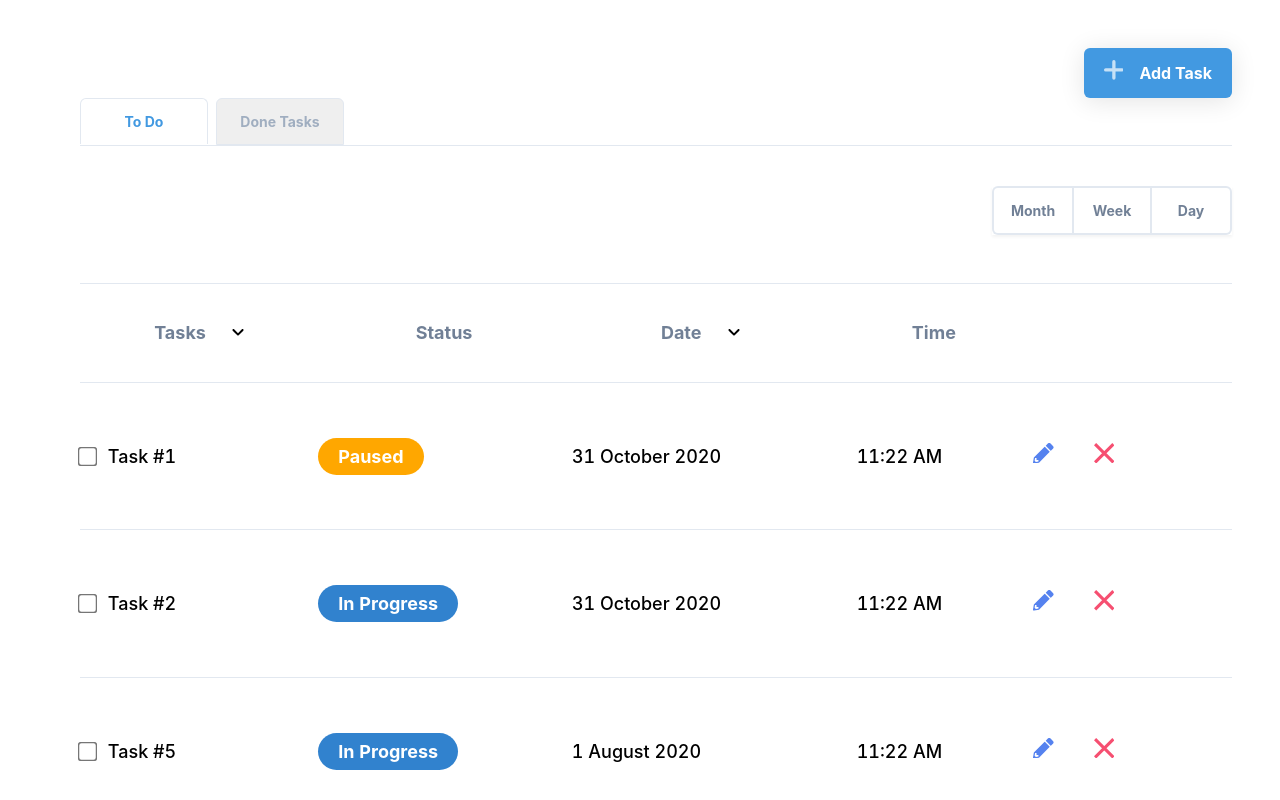
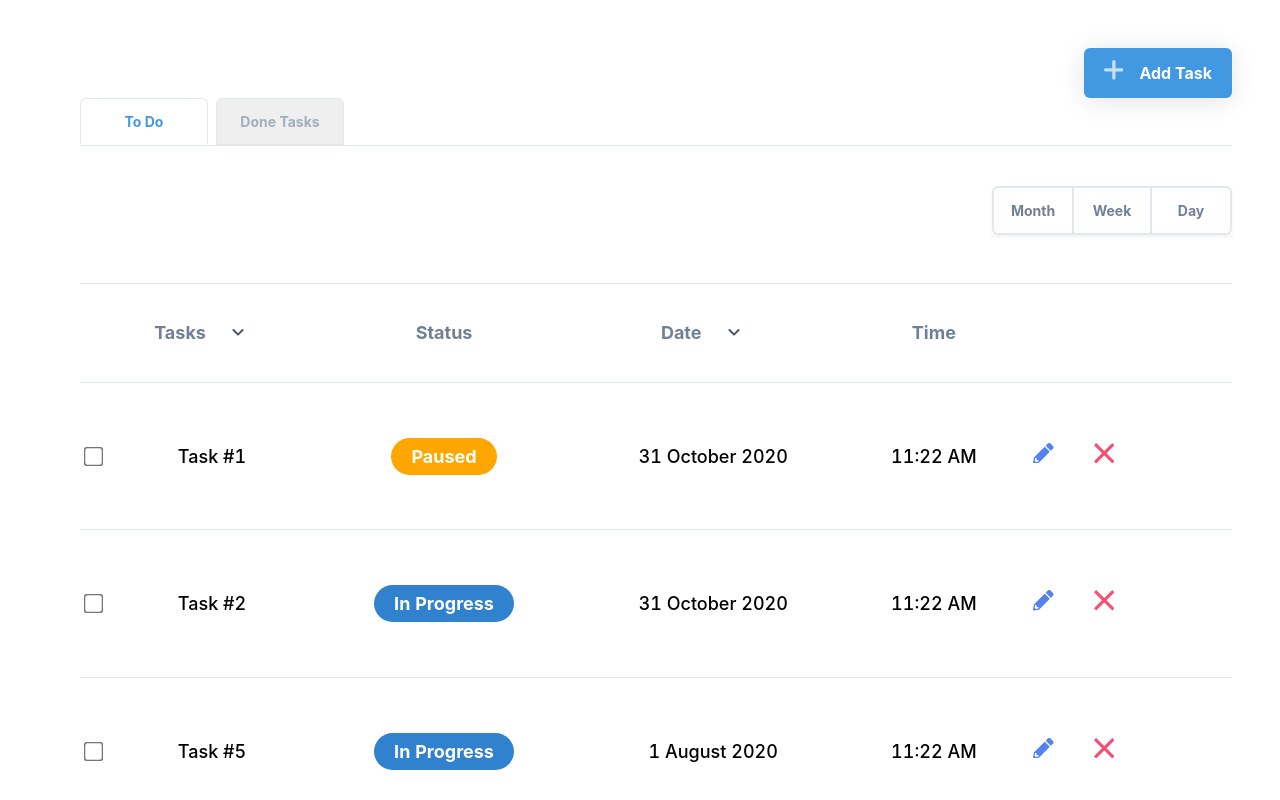
Before and after one commit to sahelhamed/todo-app, a React (Create React App) app: page / in a window 1280 px wide. Shown: the top 800 px of the page. Built offline with nearby package versions, Linux system fonts and the light colour scheme.

Commit message:
chore: minor change in table style

```diff
--- a/src/components/Table.tsx
+++ b/src/components/Table.tsx
@@ -108,7 +108,7 @@ const Table = ({ data, columns }: Props): ReactElement => {
           {columns.map((columnItem: Column) => (
             <td
               key={columnItem.id}
-              className="text-left text-lg py-12 border-b border-r-0 border-l-0 border-t-0 border-gray-300 border-solid text-black font-Roboto font-medium"
+              className="text-center text-lg py-12 border-b border-r-0 border-l-0 border-t-0 border-gray-300 border-solid text-black font-Roboto font-medium"
             >
               {generateCell(item, columnItem)}
             </td>
--- a/src/icons/DownIcon.tsx
+++ b/src/icons/DownIcon.tsx
@@ -14,7 +14,10 @@ const DownIcon = ({ className }: Props): ReactElement => {
       width="24"
       className={className}
     >
-      <path d="M8.12 9.29L12 13.17l3.88-3.88c.39-.39 1.02-.39 1.41 0 .39.39.39 1.02 0 1.41l-4.59 4.59c-.39.39-1.02.39-1.41 0L6.7 10.7c-.39-.39-.39-1.02 0-1.41.39-.38 1.03-.39 1.42 0z" />
+      <path
+        fill="#4a5568"
+        d="M8.12 9.29L12 13.17l3.88-3.88c.39-.39 1.02-.39 1.41 0 .39.39.39 1.02 0 1.41l-4.59 4.59c-.39.39-1.02.39-1.41 0L6.7 10.7c-.39-.39-.39-1.02 0-1.41.39-.38 1.03-.39 1.42 0z"
+      />
     </svg>
   );
 };
--- a/src/icons/UpIcon.tsx
+++ b/src/icons/UpIcon.tsx
@@ -14,7 +14,7 @@ const UpIcon = ({ className }: Props): ReactElement => {
       width="24"
       className={className}
     >
-      <path d="M7.41 15.41L12 10.83l4.59 4.58L18 14l-6-6-6 6z" />
+      <path d="M7.41 15.41L12 10.83l4.59 4.58L18 14l-6-6-6 6z" fill="#4a5568" />
       <path d="M0 0h24v24H0z" fill="none" />
     </svg>
   );
```
